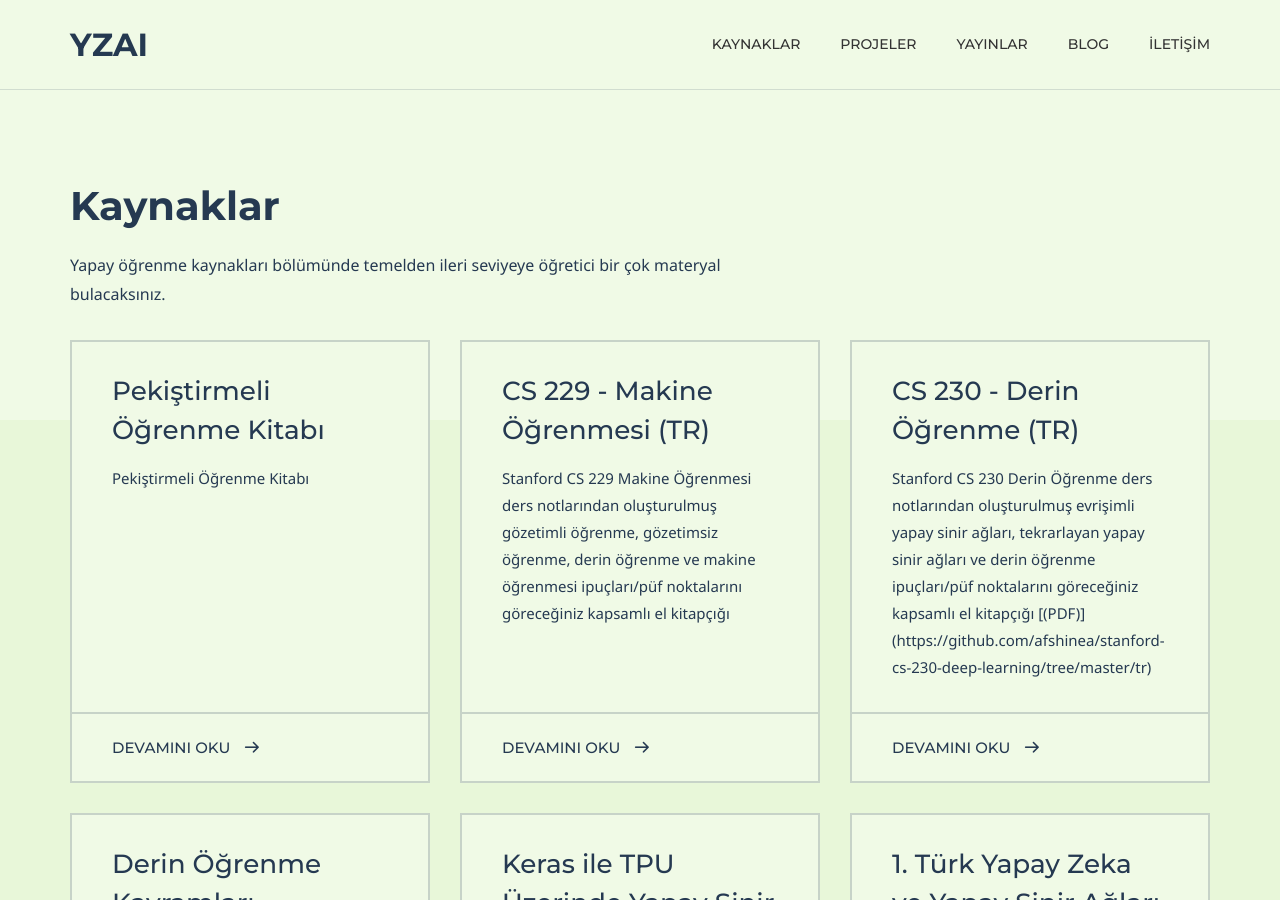
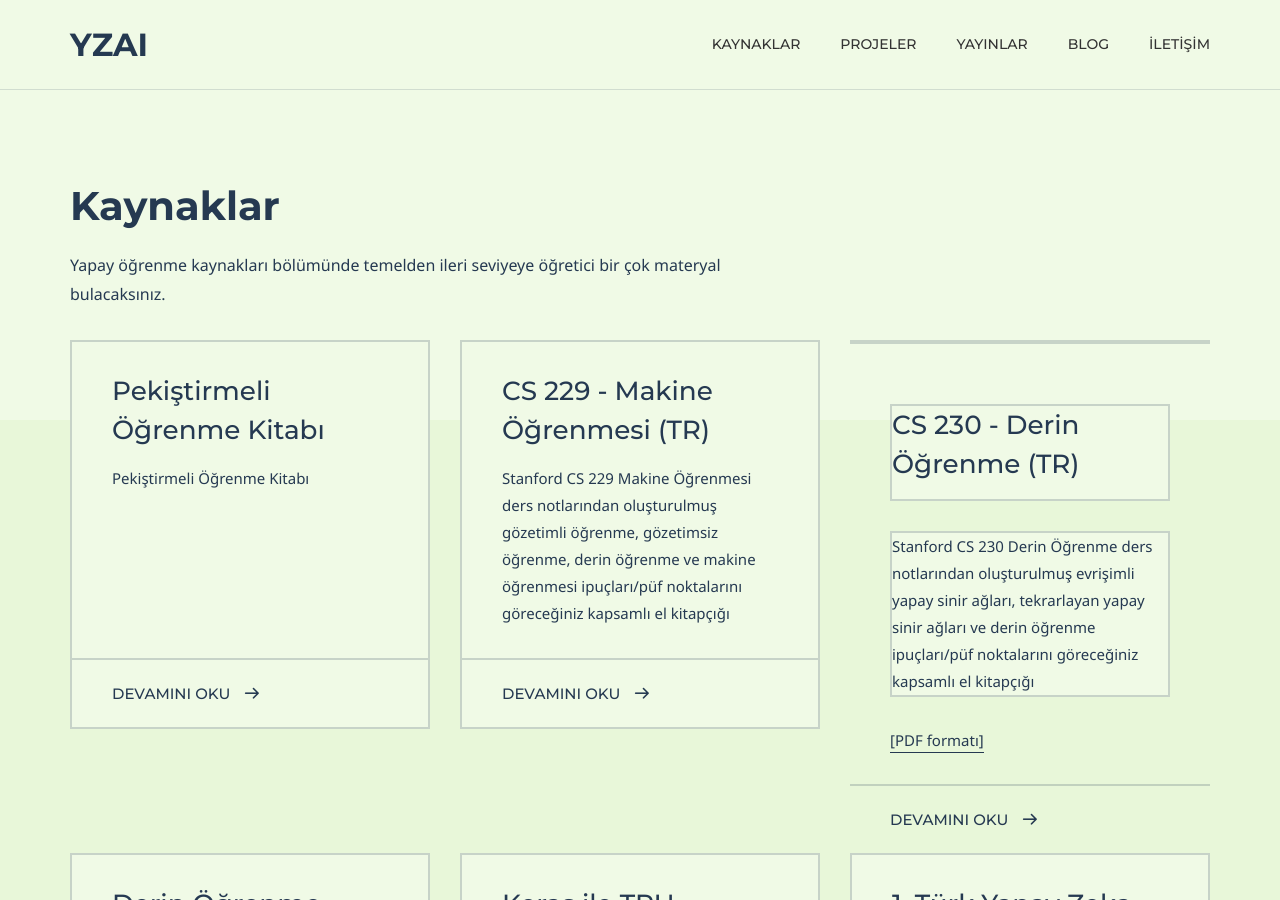
Before and after one commit to yz-ai/yz-ai.github.io, a Jekyll site: the page built from resources.md, in a window 1280 px wide and 900 px high. Built offline with Jekyll 4.4.1, drawn with Linux system fonts in a browser that asks for light colours; some web fonts are replaced.

Commit message:
Update resources.yml

```diff
--- a/_data/resources.yml
+++ b/_data/resources.yml
@@ -6,7 +6,7 @@
 
 - id: 2
   title: CS 230 - Derin Öğrenme (TR)
-  description: Stanford CS 230 Derin Öğrenme ders notlarından oluşturulmuş evrişimli yapay sinir ağları, tekrarlayan yapay sinir ağları ve derin öğrenme ipuçları/püf noktalarını göreceğiniz kapsamlı el kitapçığı [(PDF)](https://github.com/afshinea/stanford-cs-230-deep-learning/tree/master/tr)
+  description: Stanford CS 230 Derin Öğrenme ders notlarından oluşturulmuş evrişimli yapay sinir ağları, tekrarlayan yapay sinir ağları ve derin öğrenme ipuçları/püf noktalarını göreceğiniz kapsamlı el kitapçığı <a href='https://github.com/afshinea/stanford-cs-230-deep-learning/tree/master/tr' target='_blank'>[PDF formatı]</a>
   url: https://stanford.edu/~shervine/l/tr/teaching/cs-230/cheatsheet-convolutional-neural-networks
   order-no: 20
 
```
